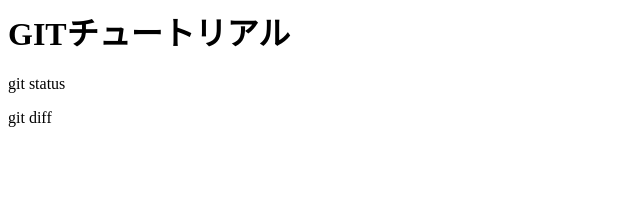
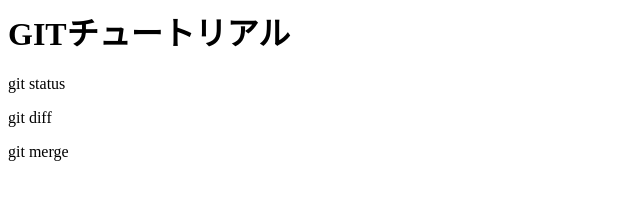
Before and after one commit to hideaki1979/git_tutorial, a plain HTML site: page index.html in a window 1280 px wide. Shown: the full height of the page, 0-640 px from the left. Drawn offline with Linux system fonts and the light colour scheme.

Commit message:
Update index.html
git merge追記

```diff
--- a/index.html
+++ b/index.html
@@ -1,3 +1,4 @@
 <h1>GITチュートリアル</h1>
 <p>git status</p>
 <p>git diff</p>
+<p>git merge</>
```
